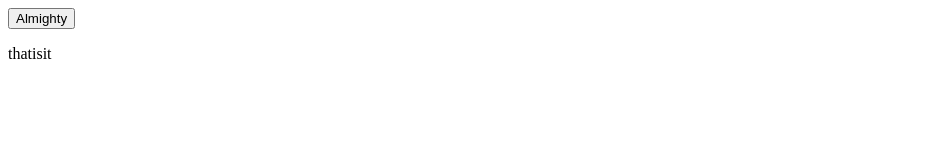
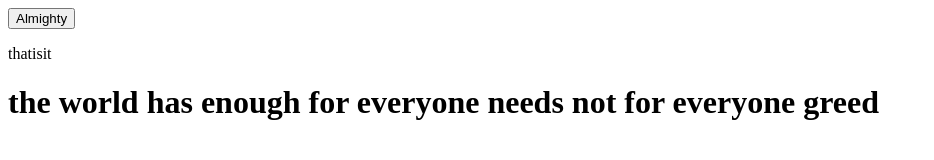
Before and after one commit to tbankkly/practise, a plain HTML site: page index.html in a window 1280 px wide. Shown: the whole page, without its empty margins (0-934 px from the left). Drawn offline with Linux system fonts and the light colour scheme.

Commit message:
addition

```diff
--- a/index.html
+++ b/index.html
@@ -10,5 +10,6 @@
 <body>
     <div><button class="blessings">Almighty</button></div>
     <p>thatisit</p>
+    <h1>the world has enough for everyone needs not for everyone greed</h1>
 </body>
 </html>
```
